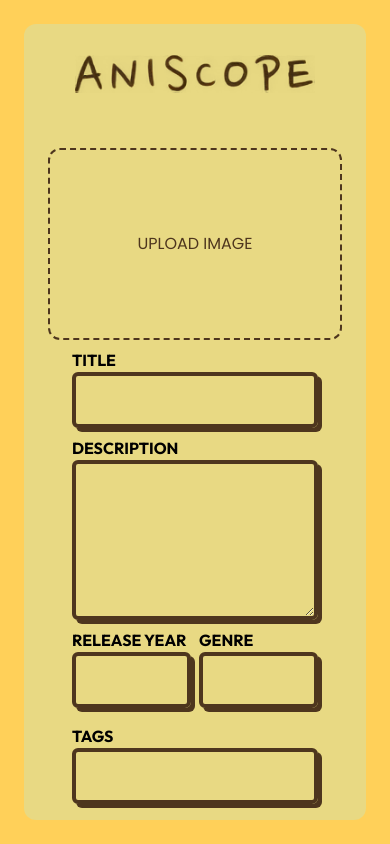
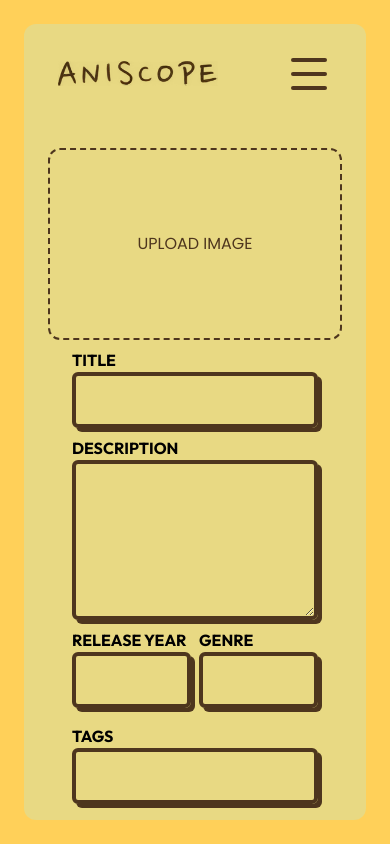
Before and after one commit to CodeLavkush/ani-scope, a React app in the folder app/frontend/: page /submission in a window 390 px wide. Built offline with nearby package versions, Linux system fonts and the light colour scheme; the HTML template or start-up script is replaced by a standard one.

Commit message:
Add Menu in submission page

```diff
--- a/app/frontend/src/components/Submission.jsx
+++ b/app/frontend/src/components/Submission.jsx
@@ -1,9 +1,12 @@
 import React, { useState } from 'react'
 import smallLogo from "../assets/smallLogo.png"
 import coverImage from "../assets/covers/submission_cover.jpg"
+import { Menu, X } from "lucide-react"
+import { Link } from 'react-router-dom'
 
 function Submission() {
     const [preview, setPreview] = useState(null);
+    const [menuVisible, setMenuVisible] = useState(false)
 
     const handleFileChange = (e) => {
         const file = e.target.files[0];
@@ -13,19 +16,46 @@ function Submission() {
             setPreview(imageUrl);
         }
     };
+
+
+    const handleMenu = () => {
+        setMenuVisible(!menuVisible)
+    }
     return (
         <div className='w-screen h-screen overflow-hidden'>
 
 
             {/* large screens */}
-            <div className='hidden lg:flex w-full h-full bg-primary p-10'>
+            <div className='hidden lg:flex w-full h-full bg-primary p-10 relative'>
+                <div className={`max-w-100 h-full p-2 grid grid-rows-8 bg-primary absolute right-0 transition-all z-1 ${menuVisible ? "flex" : "hidden"}`}>
+                    {["Home", "About", "Submission", "Lists"].map((value, index) => (
+                        <Link to={`/${value.toLowerCase()}`} key={index} className='row-span-1 px-8 content-center text-xl font-poppins tracking-wider uppercase font-bold border-b-2 cursor-pointer active:bg-accent active:text-white'>{value}</Link>
+                    ))}
+                    <div className='row-span-2 flex justify-around items-center gap-10'>
+                        {["Login", "Register"].map((value, index) => (
+                            <Link to={`/${value.toLowerCase()}`} key={index} className='text-xl bg-accent text-white font-poppins font-medium tracking-wider px-8 py-4 rounded-md active:bg-bg active:text-black'>{value}</Link>
+                        ))}
+                    </div>
+                    <div className='row-span-2'>
+                        <button onClick={handleMenu} className='w-full h-full flex justify-start items-center cursor-pointer'>
+                            <X className='text-accent text-2xl font-bold h-12 w-12' />
+                        </button>
+                    </div>
+                </div>
                 <div className='bg-bg w-full h-full grid grid-cols-2 rounded-xl'>
                     <div className='col-span-1 bg-no-repeat bg-cover bg-center rounded-xl flex items-end px-6 py-6' style={{ backgroundImage: `url(${coverImage})` }}>
                         <a href="https://in.pinterest.com/pin/848084173618076404/" target='_blank' className='text-white uppercase font-outfit font-bold text-xl underline'>Credit</a>
                     </div>
                     <div className='bg-menu w-full h-full rounded-xl grid grid-rows-8'>
-                        <div className='row-span-1 flex justify-center items-center'>
-                            <img src={smallLogo} alt="logo" className='object-cover w-60' />
+                        <div className='row-span-1 flex justify-around items-center'>
+                            <div>
+                                <img src={smallLogo} alt="logo" className='object-cover w-60' />
+                            </div>
+                            <div className='bg-menu'>
+                                <button onClick={handleMenu} className='w-full h-full flex justify-center items-center cursor-pointer'>
+                                    <Menu className='text-accent text-2xl font-bold h-12 w-12' />
+                                </button>
+                            </div>
                         </div>
                         <div className='row-span-7 flex justify-center items-start overflow-y-scroll'>
                             <form className='max-w-100 max-h-100 px-6 py-6 flex justify-start items-center flex-col gap-2'>
@@ -87,10 +117,32 @@ function Submission() {
             </div>
 
             {/* smaller screens */}
-            <div className='lg:hidden flex w-full h-full bg-primary p-6'>
+            <div className='lg:hidden flex w-full h-full bg-primary p-6 relative'>
+                <div className={`md:max-w-100 w-full h-full p-2 grid grid-rows-8 bg-primary absolute right-0 transition-all z-1 ${menuVisible ? "flex" : "hidden"}`}>
+                    {["Home", "About", "Submission", "Lists"].map((value, index) => (
+                        <Link to={`/${value.toLowerCase()}`} key={index} className='row-span-1 px-8 content-center text-xl font-poppins tracking-wider uppercase font-bold border-b-2 cursor-pointer active:bg-accent active:text-white'>{value}</Link>
+                    ))}
+                    <div className='row-span-2 flex justify-around items-center gap-10'>
+                        {["Login", "Register"].map((value, index) => (
+                            <Link to={`/${value.toLowerCase()}`} key={index} className='text-xl bg-accent text-white font-poppins font-medium tracking-wider px-8 py-4 rounded-md active:bg-bg active:text-black'>{value}</Link>
+                        ))}
+                    </div>
+                    <div className='row-span-2'>
+                        <button onClick={handleMenu} className='w-full h-full flex justify-start items-center cursor-pointer'>
+                            <X className='text-accent text-2xl font-bold h-12 w-12' />
+                        </button>
+                    </div>
+                </div>
                 <div className='bg-menu w-full h-full rounded-xl grid grid-rows-8'>
-                    <div className='row-span-1 flex justify-center items-center'>
-                        <img src={smallLogo} alt="logo" className='object-cover w-60' />
+                    <div className='row-span-1 flex justify-around items-center'>
+                        <div>
+                            <img src={smallLogo} alt="logo" className='object-cover w-40' />
+                        </div>
+                        <div className='bg-menu'>
+                            <button onClick={handleMenu} className='w-full h-full flex justify-center items-center cursor-pointer'>
+                                <Menu className='text-accent text-2xl font-bold h-12 w-12' />
+                            </button>
+                        </div>
                     </div>
                     <div className='row-span-7 overflow-y-scroll'>
                         <form className='w-full h-full px-6 py-6 flex justify-start items-center flex-col gap-2'>
```
